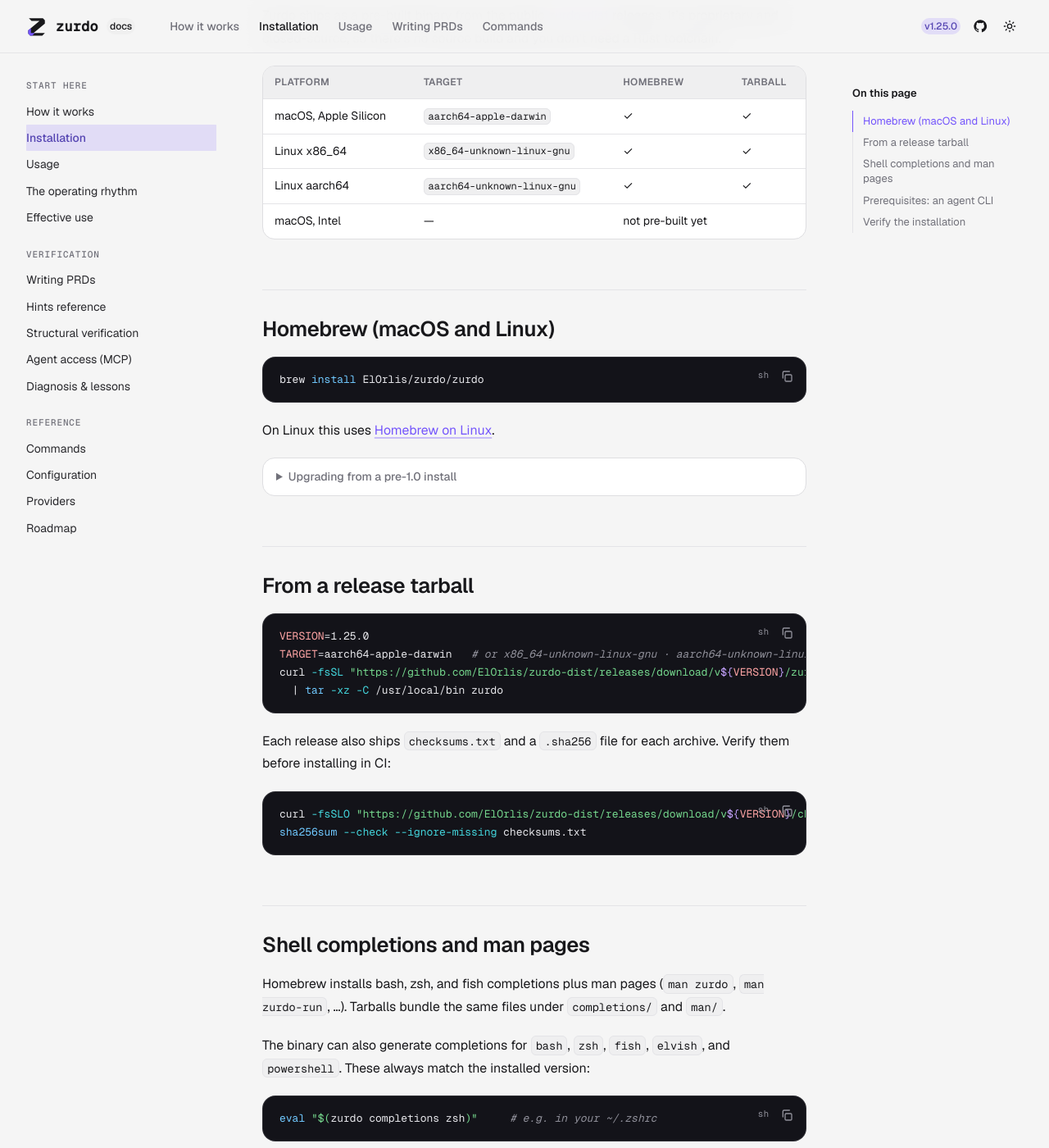
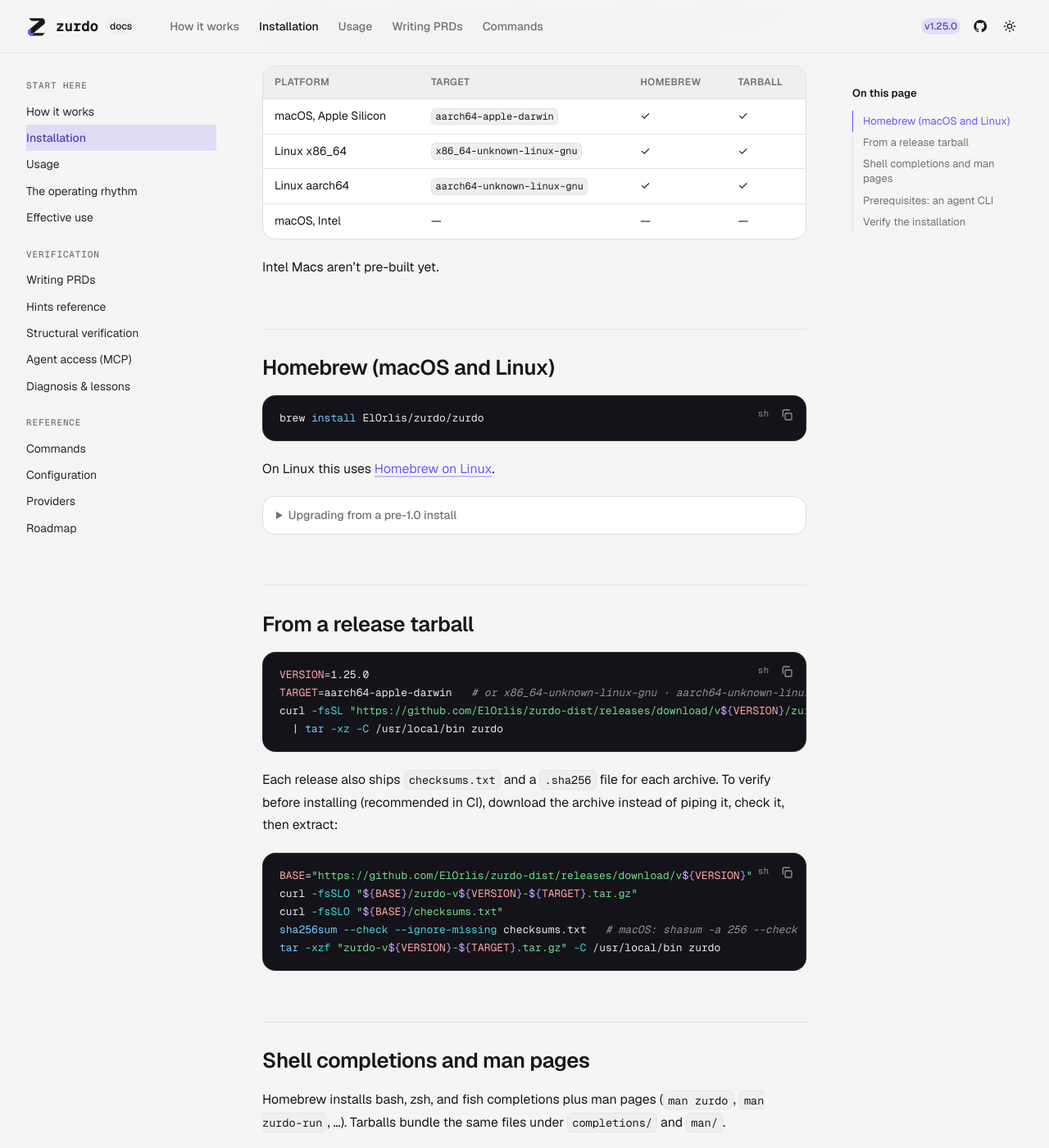
Before and after one commit to NumeronAI/zurdo.github.io, a Jekyll site: the page built from docs/installation.md, in a window 1280 px wide and 1400 px high, scrolled down 281 px. Shown: the whole window at 82% size. Built offline with Jekyll 4.4.1, drawn with Linux system fonts in a browser that asks for light colours; some of the changed text lies outside the part shown.

Commit message:
Fix Installation page formatting and checksum steps
Make the platform table's Intel row consistent, put the verify
commands and the Linux PATH fix in code blocks, and tidy the
providers table source. The checksum example now downloads the
archive before verifying it; piping straight to tar left nothing
for sha256sum --ignore-missing to check. Add the macOS shasum form.

Co-Authored-By: Claude Opus 5.5 <noreply@anthropic.com>

````diff
--- a/docs/installation.md
+++ b/docs/installation.md
@@ -23,7 +23,9 @@ Zurdo ships as a pre-built binary from the public [zurdo-dist](https://github.co
 | macOS, Apple Silicon | `aarch64-apple-darwin` | ✓ | ✓ |
 | Linux x86_64 | `x86_64-unknown-linux-gnu` | ✓ | ✓ |
 | Linux aarch64 | `aarch64-unknown-linux-gnu` | ✓ | ✓ |
-| macOS, Intel | — | not pre-built yet | |
+| macOS, Intel | — | — | — |
+
+Intel Macs aren't pre-built yet.
 
 ## Homebrew (macOS and Linux)
 
@@ -54,11 +56,14 @@ curl -fsSL "https://github.com/ElOrlis/zurdo-dist/releases/download/v${VERSION}/
   | tar -xz -C /usr/local/bin zurdo
 ```
 
-Each release also ships `checksums.txt` and a `.sha256` file for each archive. Verify them before installing in CI:
+Each release also ships `checksums.txt` and a `.sha256` file for each archive. To verify before installing (recommended in CI), download the archive instead of piping it, check it, then extract:
 
 ```sh
-curl -fsSLO "https://github.com/ElOrlis/zurdo-dist/releases/download/v${VERSION}/checksums.txt"
-sha256sum --check --ignore-missing checksums.txt
+BASE="https://github.com/ElOrlis/zurdo-dist/releases/download/v${VERSION}"
+curl -fsSLO "${BASE}/zurdo-v${VERSION}-${TARGET}.tar.gz"
+curl -fsSLO "${BASE}/checksums.txt"
+sha256sum --check --ignore-missing checksums.txt   # macOS: shasum -a 256 --check --ignore-missing checksums.txt
+tar -xzf "zurdo-v${VERSION}-${TARGET}.tar.gz" -C /usr/local/bin zurdo
 ```
 
 ## Shell completions and man pages
@@ -75,17 +80,25 @@ eval "$(zurdo completions zsh)"     # e.g. in your ~/.zshrc
 
 Zurdo shells out to an agent CLI to do the work. Install and sign in to at least one:
 
-| Provider  | CLI                                                              | Auth                                    |
-| --------- | ---------------------------------------------------------------- | ---------------------------------------- |
-| Anthropic | [`claude`](https://docs.claude.com/en/docs/claude-code/overview) | `claude login` or `ANTHROPIC_API_KEY`   |
-| OpenAI    | [`codex`](https://github.com/openai/codex)                       | `codex login` or `OPENAI_API_KEY`       |
-| GitHub    | [`copilot`](https://github.com/github/gh-copilot)                | `copilot auth login` or `GITHUB_TOKEN`  |
+| Provider | CLI | Auth |
+| --- | --- | --- |
+| Anthropic | [`claude`](https://docs.claude.com/en/docs/claude-code/overview) | `claude login` or `ANTHROPIC_API_KEY` |
+| OpenAI | [`codex`](https://github.com/openai/codex) | `codex login` or `OPENAI_API_KEY` |
+| GitHub | [`copilot`](https://github.com/github/gh-copilot) | `copilot auth login` or `GITHUB_TOKEN` |
 
 `zurdo init` writes a `.zurdo/config.toml` with all three providers wired up, so switching is a one-line edit. See [Providers](providers.md).
 
 ## Verify the installation
 
-Run `zurdo --version`. Then, after `zurdo init` in a repository, run `zurdo doctor`. It checks that the config loads, each provider CLI is on `PATH`, and each mapped model is available to your account:
+Check the binary, then run `zurdo doctor` in a repository you've set up with `zurdo init`:
+
+```sh
+zurdo --version
+zurdo init      # once per repository
+zurdo doctor
+```
+
+Doctor checks that the config loads, each provider CLI is on `PATH`, and each mapped model is available to your account:
 
 <figure class="lp-terminal" aria-label="zurdo doctor output with every check passing">
 <div class="lp-terminal__bar"><span class="lp-terminal__dots" aria-hidden="true"><i></i><i></i><i></i></span><span class="lp-terminal__title">zurdo doctor --skip-probes</span></div>
@@ -109,5 +122,9 @@ state:
 Doctor exits `4` on anything that would stop a run and `0` when its findings are only advisory. `--skip-probes` keeps it offline: no provider process is started. See [Commands](commands.md#zurdo-doctor--diagnose-the-environment).
 
 <div class="callout callout--info" markdown="1">
-**Note** If you see `zurdo: command not found` right after `brew install` on Linux, the Homebrew bin directory isn't on your `PATH`. Add `eval "$(/home/linuxbrew/.linuxbrew/bin/brew shellenv)"` to your shell rc.
+**Note** If you see `zurdo: command not found` right after `brew install` on Linux, the Homebrew bin directory isn't on your `PATH`. Add this to your shell rc (`~/.bashrc` or `~/.zshrc`):
+
+```sh
+eval "$(/home/linuxbrew/.linuxbrew/bin/brew shellenv)"
+```
 </div>
````
